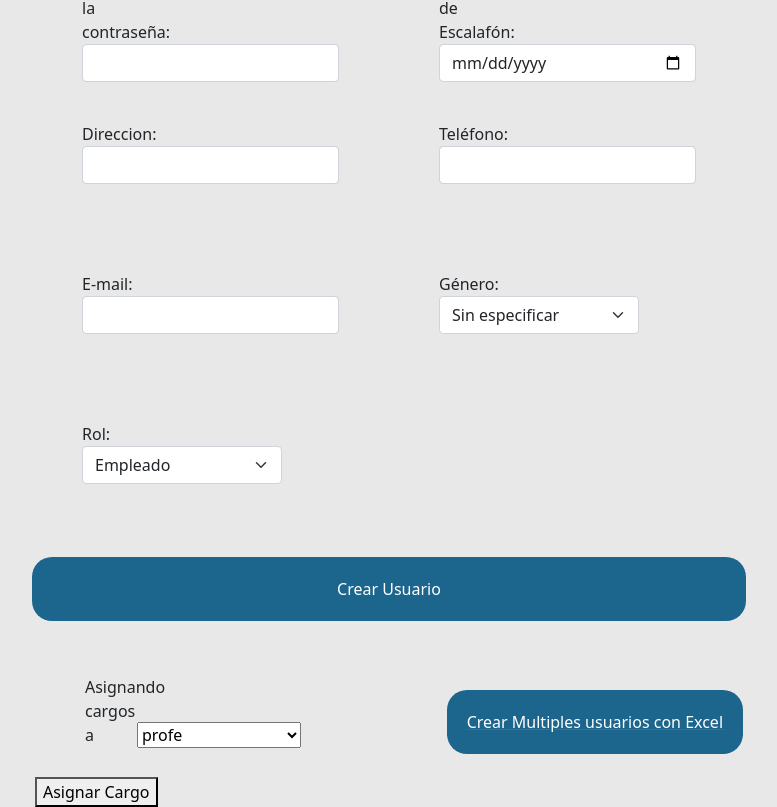
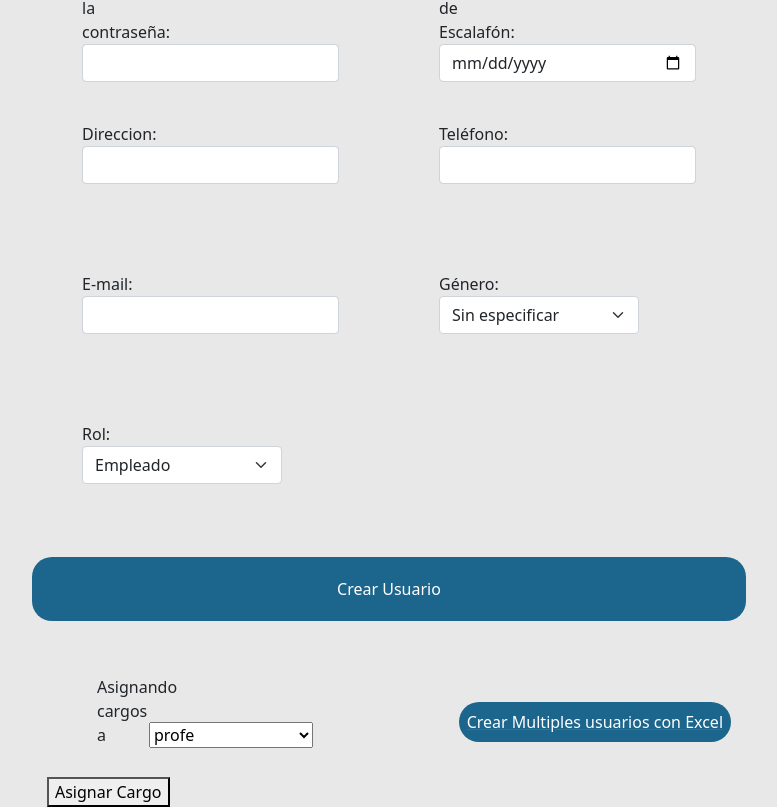
Before and after one commit to PG-HENRY-13/PG-Escuelas, a React (Create React App) app: page /admin/createuser in a window 1280 px wide. Shown: the part 535-1342 px from the top of the page, without its empty margins (251-1028 px from the left). Built offline with nearby package versions, Linux system fonts and the light colour scheme.

Commit message:
[ADD] styles/login and newAccount. added styles to reuse the ones with changes

```diff
--- a/src/styles/Login.css
+++ b/src/styles/Login.css
@@ -50,3 +50,8 @@ body {
 :root {
   --main-button-color: #1c658c;
 }
+
+.login-container-900 {
+
+  width: 900px;
+}
--- a/src/styles/NewAccount.css
+++ b/src/styles/NewAccount.css
@@ -50,3 +50,13 @@
 .form-select {
   width: 200px;
 }
+
+.minibtn {
+  padding: 0.5rem;
+  right: 0;
+}
+
+.mini-button-container {
+  display: flex;
+  justify-content: flex-end;
+}
```
